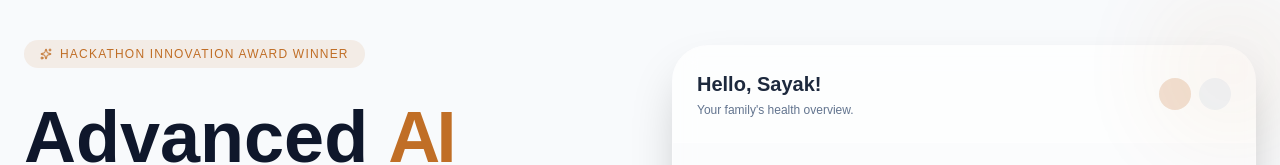
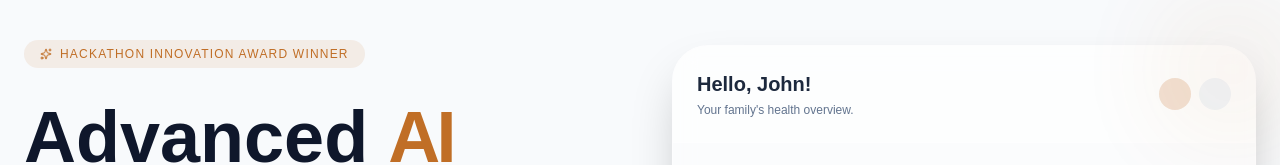
Before and after one commit to Sayak-Mandal/FamPlus, a React (Vite) app in the folder frontend/: page / in a window 1280 px wide. Shown: the part 120-285 px from the top of the page. Built offline with nearby package versions, Linux system fonts and the light colour scheme.

Commit message:
chore: Anonymize user name in code for privacy

```diff
--- a/frontend/src/components/landing/dashboard-mockup.tsx
+++ b/frontend/src/components/landing/dashboard-mockup.tsx
@@ -10,7 +10,7 @@ export function DashboardMockup() {
         <div className="p-6 border-b border-white/20 bg-white/50">
           <div className="flex justify-between items-center">
             <div className="space-y-1">
-              <h3 className="text-xl font-bold text-slate-800">Hello, Sayak!</h3>
+              <h3 className="text-xl font-bold text-slate-800">Hello, John!</h3>
               <p className="text-xs text-slate-500">Your family's health overview.</p>
             </div>
             <div className="flex gap-2">
```
Also changed, not shown: 1 other file (tests, documents, lock files or other folders).
